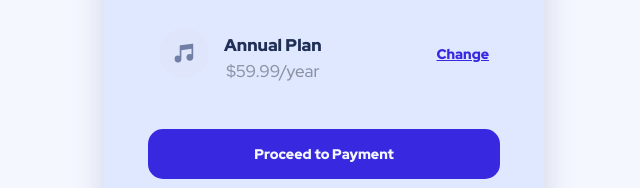
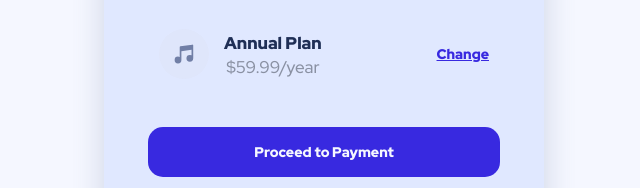
Before and after one commit to napalm-git/order-summary-component, a website: page index.html in a window 1280 px wide. Shown: the part 455-643 px from the top of the page, 316-956 px from the left. Drawn offline with nearby package versions, Linux system fonts and the light colour scheme.

Commit message:
revert line height to 1.7

```diff
--- a/sass/main.scss
+++ b/sass/main.scss
@@ -61,7 +61,7 @@ body {
       & .annual-plan {
         color: hsl(223, 47%, 23%);
         font-weight: 900;
-        line-height: 2;
+        line-height: 1.7;
       }
     }
 
```
Also changed, not shown: sass/main.css, 1 other file.
